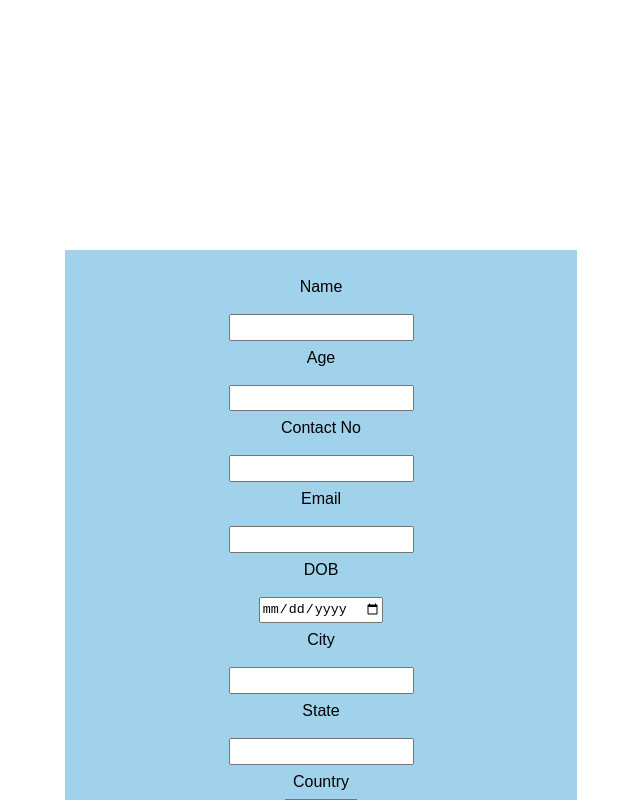
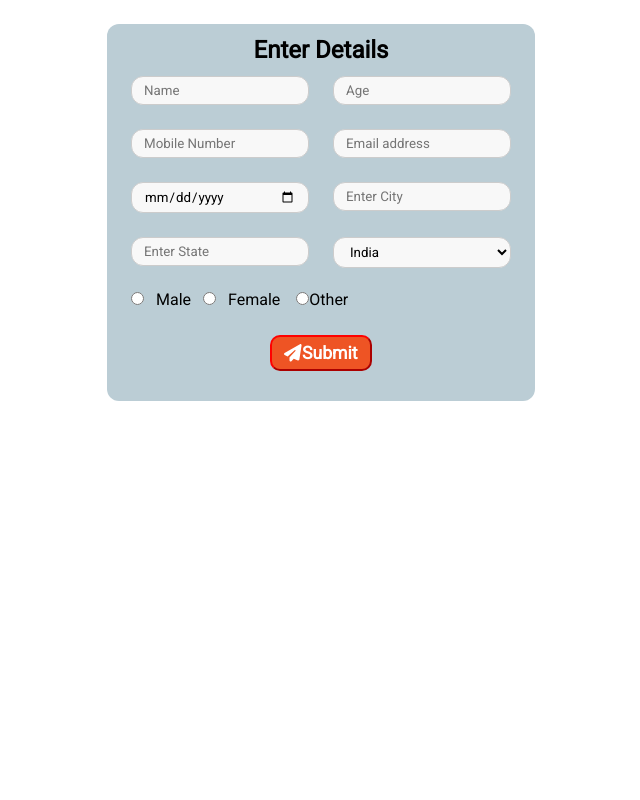
Before and after one commit to venkatkvikram/Contact-log, a React (Create React App) app: page /add-user-info in a window 1280 px wide. Shown: the whole page, without its empty margins (319-959 px from the left). Built offline with nearby package versions, Linux system fonts and the light colour scheme.

Commit message:
(Update: CSS) Styling updated-2

```diff
--- a/public/index.html
+++ b/public/index.html
@@ -11,8 +11,9 @@
     -->
 	<!-- <link rel="manifest" href="%PUBLIC_URL%/manifest.json"> -->
 	<link rel="shortcut icon" href="%PUBLIC_URL%/favicon.ico">
-  <link href="https://fonts.googleapis.com/css2?family=Inter:wght@400;600;700&family=Lato&display=swap" rel="stylesheet">
-	<!--
+  <link rel="preconnect" href="https://fonts.googleapis.com">
+  <link rel="preconnect" href="https://fonts.gstatic.com" crossorigin>
+  <link href="https://fonts.googleapis.com/css2?family=Roboto&display=swap" rel="stylesheet">	<!--
       Notice the use of %PUBLIC_URL% in the tags above.
       It will be replaced with the URL of the `public` folder during the build.
       Only files inside the `public` folder can be referenced from the HTML.
--- a/src/components/AddUserInfo.js
+++ b/src/components/AddUserInfo.js
@@ -1,16 +1,15 @@
 import React, { useContext, useState } from "react";
 import { useNavigate } from "react-router-dom";
-import "../styles/AddUser.css"
+import "../styles/AddUser.css";
 import { UsersContext } from "../utils";
+import { FontAwesomeIcon } from "@fortawesome/react-fontawesome";
+import { faPaperPlane } from "@fortawesome/free-solid-svg-icons";
 
 const AddUserInfo = () => {
-
   const [userInfo, setUserInfo] = useState({});
 
-  const {users, setUsers} = useContext(UsersContext)
+  const { users, setUsers } = useContext(UsersContext);
   const navigate = useNavigate();
-
-
 
   const handleOnChangeTextField = (event) => {
     const { name, value } = event?.target;
@@ -20,56 +19,133 @@ const AddUserInfo = () => {
     });
   };
 
-
   const handleSubmit = () => {
     //  setUsers({ ...users, ...userInfo })
-  const obj = { ...users, ...userInfo }
+    const obj = { ...users, ...userInfo };
 
-  setUsers(prevUsers => {
-    console.log({prevUsers})
-    return [...prevUsers, userInfo]
+    setUsers((prevUsers) => {
+      console.log({ prevUsers });
+      return [...prevUsers, userInfo];
     });
-  const listData = localStorage.getItem('users')
-  const usersList = JSON.parse(listData)
-  usersList.push({...userInfo, id: usersList.length+1}``);
-  console.log(usersList)
-  localStorage.setItem('users', JSON.stringify(usersList))
-  navigate('/')
-  console.log(obj)
-  }
-
+    const listData = localStorage.getItem("users");
+    const usersList = JSON.parse(listData);
+    usersList.push({ ...userInfo, id: usersList.length + 1 }``);
+    console.log(usersList);
+    localStorage.setItem("users", JSON.stringify(usersList));
+    navigate("/");
+    console.log(obj);
+  };
 
   return (
+    <div className="containerWrap">
       <div className="form container">
-      <label>Name</label>
-      <input type="text" name="username" className="user-name" onChange={handleOnChangeTextField} />
-      <label>Age</label>
-      <input type="number" name="age" className="user-age" onChange={handleOnChangeTextField} />
-      <label>Contact No</label>
-      <input type="number" name="contact-no" className="user-mobile" onChange={handleOnChangeTextField} />
-      <label>Email</label>
-      <input type="email" name="email" className="user-email" onChange={handleOnChangeTextField} />
-      <label>DOB</label>
-      <input type="date" name="date"className="user-dob" onChange={handleOnChangeTextField} />
-      <label>City</label>
-      <input type="text" name="city" className="user-city" onChange={handleOnChangeTextField} />
-      <label>State</label>
-      <input type="text" name="state" className="user-state" onChange={handleOnChangeTextField} />
-      <label>Country</label>
-      <select name="country">
+        <h2 style={{ margin: "auto" }}>Enter Details</h2>
+        <div style={{ display: "flex" }}>
+          <div>
+            <input
+              type="text"
+              name="username"
+              className="inputField"
+              onChange={handleOnChangeTextField}
+              placeholder="Name"
+            />
+          </div>
+          <div>
+            <input
+              type="number"
+              name="age"
+              className="inputField"
+              onChange={handleOnChangeTextField}
+              placeholder="Age"
+            />
+          </div>
+        </div>
+        <div style={{ display: "flex" }}>
+          <div>
+            <input
+              type="number"
+              name="contact-no"
+              className="inputField"
+              onChange={handleOnChangeTextField}
+              placeholder="Mobile Number"
+            />
+          </div>
+          <div>
+            <input
+              type="email"
+              name="email"
+              className="inputField"
+              onChange={handleOnChangeTextField}
+              placeholder="Email address"
+            />
+          </div>
+        </div>
+        <div style={{ display: "flex" }}>
+          <div style={{ display: "contents" }}>
+            <input
+              style={{ width: "89%" }}
+              type="date"
+              name="date"
+              className="inputField"
+              onChange={handleOnChangeTextField}
+            />
+          </div>
+          <div>
+            <input
+              type="text"
+              name="city"
+              className="inputField"
+              onChange={handleOnChangeTextField}
+              placeholder="Enter City"
+            />
+          </div>
+        </div>
+        <div style={{ display: "flex" }}>
+          <div>
+            <input
+              type="text"
+              name="state"
+              className="inputField"
+              onChange={handleOnChangeTextField}
+              placeholder="Enter State"
+            />
+          </div>
+          <div style={{ display: "flex" }}>
+            <div>
+              <select style={{ width: "145%" }} name="country" className="inputField">
                 <option value="india">India</option>
                 <option value="usa">USA</option>
                 <option value="australia">Australia</option>
               </select>
-      <label>Gender</label>
+            </div>
+          </div>
+        </div>
+        <div style={{ display: "flex" }}>
+          <div>
             <div onChange={handleOnChangeTextField}>
-        <input type="radio" value="Male" name="gender" /> Male
-        <input type="radio" value="Female" name="gender" /> Female
-        <input type="radio" value="Other" name="gender" /> Other
+              <span>
+                <input type="radio" value="Male" name="gender" className="inputField" />
+                <span>Male</span>
+              </span>
+              <span>
+                <input type="radio" value="Female" name="gender" className="inputField" />
+                <span>Female</span>
+              </span>
+              <span style={{ marginLeft: "16px" }}>
+                <input type="radio" value="Other" name="gender" />
+                <span>Other</span>
+              </span>
             </div>
-      <button type="submit" onClick={handleSubmit}>Submit</button>
           </div>
-
+        </div>
+        <div style={{ display: "flex" }}>
+          <button className="submitUserDetails" type="submit" onClick={handleSubmit}>
+          <FontAwesomeIcon icon={faPaperPlane} />
+            Submit
+          </button>
+        </div>
+      </div>
+    </div>
   );
 };
 
--- a/src/components/Users.js
+++ b/src/components/Users.js
@@ -5,6 +5,7 @@ import "../styles.css";
 import User from "./User";
 import { UsersContext } from "../utils";
 import { FontAwesomeIcon } from "@fortawesome/react-fontawesome";
+import { faCirclePlus } from "@fortawesome/free-solid-svg-icons";
 
 // API URL: https://randomuser.me/api/?limit=10
 const apiUrl = "https://3e8b-45-112-29-230.ngrok-free.app/v1/getRandomUsers";
@@ -15,7 +16,6 @@ const Users = () => {
   const { users, setUsers } = useContext(UsersContext);
 
   const navigate = useNavigate();
-
 
   const listData = localStorage.getItem("users") || "[]";
   const parsedData = JSON.parse(listData);
@@ -72,8 +72,12 @@ const Users = () => {
 
   const renderHeader = () => {
     return (
-      <div id="headerDiv">
-        <h1 id="headerList">Users List({parsedData?.length})</h1>
+      <div style={{ display: "flex", justifyContent: "space-between", alignItems: "center", margin: "24px 0px" }}>
+        <h2 id="headerList">Users List({parsedData?.length})</h2>
+        <div className="add-action-btn" onClick={enterDetails}>
+          <FontAwesomeIcon icon={faCirclePlus} size="1x" />
+          <span className="add-icon">Add User</span>
+        </div>
       </div>
     );
   };
@@ -91,10 +95,11 @@ const Users = () => {
   };
 
   return (
-    <div>
-      {renderHeader()}
-      {renderUsers()}
-      <button onClick={enterDetails}>Add user</button>
+    <div className="home-container">
+      <div style={{ width: "60%" }}>
+        {renderHeader()}
+        {renderUsers()}
+      </div>
     </div>
   );
 };
--- a/src/styles.css
+++ b/src/styles.css
@@ -1,17 +1,14 @@
 .App {
-  font-family: sans-serif;
-  height: 100vh;  /*takes up entire height of the viewport*/
+  height: 100vh; /*takes up entire height of the viewport*/
   overflow-y: scroll; /*makes the content not to overflow outside the container*/
   width: 100%;
 }
 
-
-
 * {
   margin: 0;
   box-sizing: border-box;
+  font-family: "Roboto", sans-serif;
 }
-
 
 button {
   word-wrap: break-word;
@@ -20,7 +17,23 @@ button {
   justify-content: space-between;
 }
 
+.home-container {
+  display: flex;
+  align-items: center;
+  justify-content: center;
+}
 
-#headerDiv {
-  text-align: center;
+.add-action-btn {
+  display: flex;
+  align-items: center;
+  justify-content: space-between;
+  background-color: #ee5424;
+  color: #ffffff;
+  border-radius: 10px;
+  padding: 6px 12px;
+  font-weight: 600;
 }
+
+.add-icon {
+  margin-left: 8px;
+}
--- a/src/styles/AddUser.css
+++ b/src/styles/AddUser.css
@@ -1,19 +1,23 @@
-input {
+/* input {
   max-width: 50%;
   margin: 10px 0 0 0;
   min-height: 2em;
+} */
+
+.containerWrap {
+  display: flex;
+  align-items: center;
+  margin: 24px auto;
+  justify-content: center;
 }
 
 .container {
+  border-radius: 12px;
   display: flex;
   flex-direction: column;
-  background-color: #a0d2eb;
-  justify-content: center;
-  align-items: center;
-  max-width: 40%;
-  margin: 250px auto;
-  padding-top: 20px;
-  padding-bottom: 20px;
+  padding: 12px;
+  background-color: #bbcdd5;
+  max-width: 60%;
 }
 
 div > label {
@@ -29,7 +33,27 @@ button {
   border-color: red;
 }
 
-button::hover {
+button:hover {
   background-color: red;
   cursor: pointer;
 }
+
+.inputField {
+  border: 1px solid #ccc;
+  background-color: #f8f8f8;
+  border-radius: 12px;
+  padding: 6px 12px;
+  margin: 12px;
+}
+
+
+.submitUserDetails {
+  display: flex;
+  align-items: center;
+  justify-content: space-between;
+  background-color: #ee5424;
+  color: #ffffff;
+  border-radius: 10px;
+  padding: 6px 12px;
+  font-weight: 600;
+}
--- a/src/styles/User.css
+++ b/src/styles/User.css
@@ -2,7 +2,6 @@
   margin: 12px auto;
   background-color: #ffffff;
   border: 1px solid #c9c9c9;
-  width: 60%;
   border-radius: 12px;
   display: flex;
   box-shadow: aqua;
```
Lines whose indentation alone changed are shown as unchanged.
